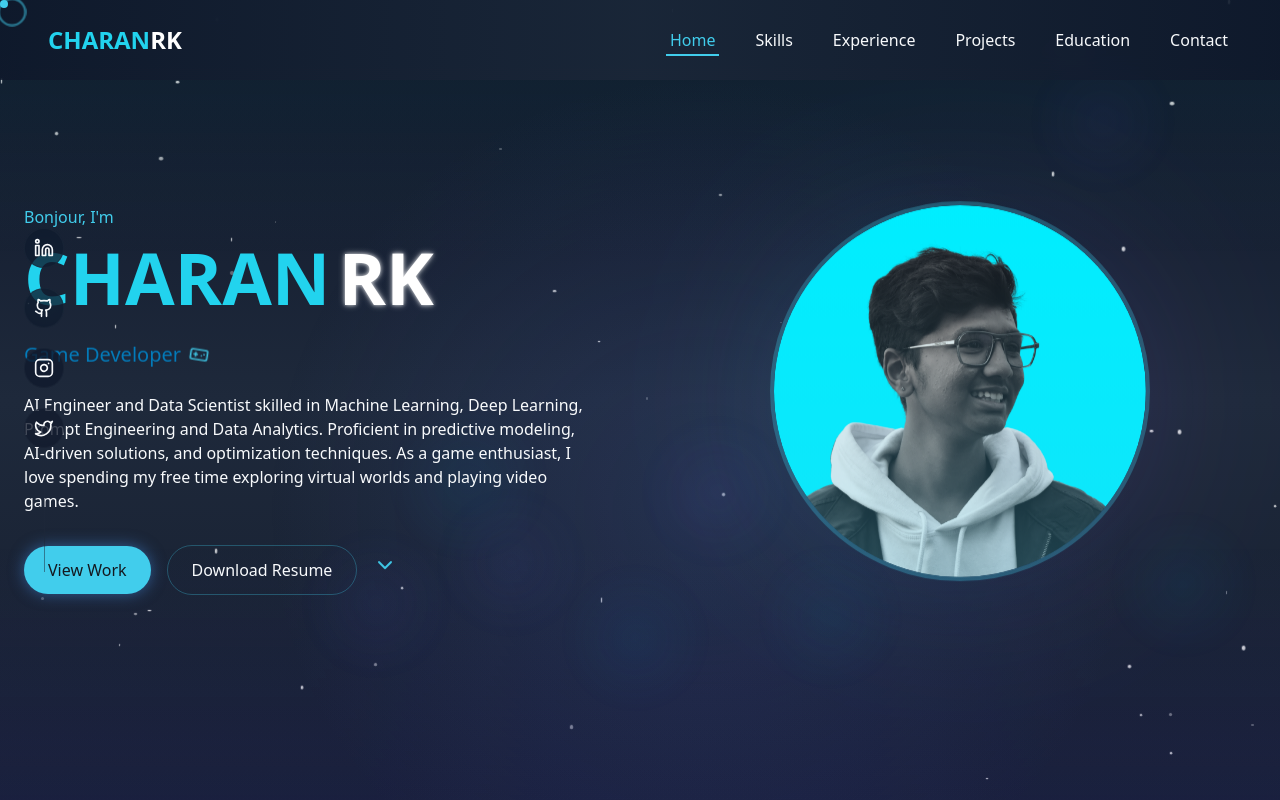
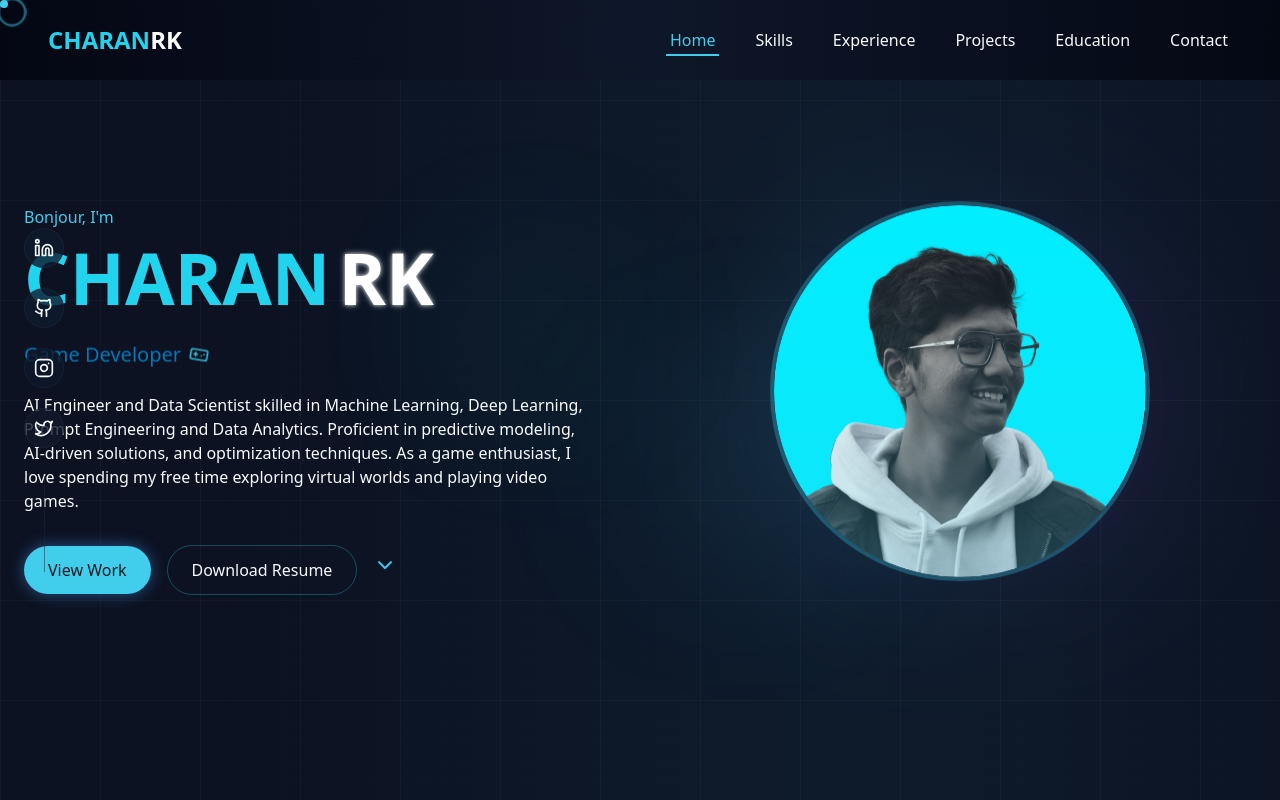
Before and after one commit to Charan051203/charan-portfolio, a React (Vite) app: page / in a window 1280 px wide. Shown: the top 800 px of the page. Built offline with nearby package versions, Linux system fonts and the light colour scheme.

Commit message:
Refactor: Home page background design
Allow for different background designs for the home page, not limited to gradients or cosmic themes.

```diff
--- a/src/components/Hero.tsx
+++ b/src/components/Hero.tsx
@@ -1,3 +1,4 @@
+
 import React, { useEffect, useState } from 'react';
 import { motion, AnimatePresence } from 'framer-motion';
 import { Gamepad, ChevronDown } from 'lucide-react';
@@ -74,81 +75,92 @@ const Hero: React.FC = () => {
   return (
     <section id="home" className="min-h-screen flex flex-col items-center justify-center relative overflow-hidden py-8 md:py-0">
       <div className="absolute inset-0 -z-10">
-        {/* New enhanced background with deep space theme */}
-        <div className="absolute inset-0 bg-gradient-to-b from-[#0f172a] via-[#1e293b] to-[#161e2f]" />
+        {/* Modern geometric background */}
+        <div className="absolute inset-0 bg-[#0c1222]" />
 
-        {/* Animated stars effect */}
-        {[...Array(50)].map((_, i) => (
+        {/* Subtle geometric shapes */}
+        <div className="absolute inset-0 opacity-10">
+          <svg width="100%" height="100%" xmlns="http://www.w3.org/2000/svg">
+            <defs>
+              <pattern id="smallGrid" width="20" height="20" patternUnits="userSpaceOnUse">
+                <path d="M 20 0 L 0 0 0 20" fill="none" stroke="rgba(255,255,255,0.3)" strokeWidth="0.5" />
+              </pattern>
+              <pattern id="grid" width="100" height="100" patternUnits="userSpaceOnUse">
+                <rect width="100" height="100" fill="url(#smallGrid)" />
+                <path d="M 100 0 L 0 0 0 100" fill="none" stroke="rgba(255,255,255,0.5)" strokeWidth="1" />
+              </pattern>
+            </defs>
+            <rect width="100%" height="100%" fill="url(#grid)" />
+          </svg>
+        </div>
+
+        {/* Accent color gradients */}
         <motion.div
-            key={i}
-            className="absolute rounded-full bg-white"
-            style={{
-              width: Math.random() * 3 + 1 + "px",
-              height: Math.random() * 3 + 1 + "px",
-              left: Math.random() * 100 + "%",
-              top: Math.random() * 100 + "%",
-              opacity: Math.random() * 0.8 + 0.2,
-            }}
+          className="absolute left-1/4 top-1/4 w-1/3 h-1/3 rounded-full opacity-20 blur-3xl"
+          style={{ background: 'radial-gradient(circle, rgba(45,212,191,0.4) 0%, rgba(45,212,191,0) 70%)' }}
           animate={{
-              opacity: [0.2, 0.8, 0.2],
             scale: [1, 1.2, 1],
+            opacity: [0.15, 0.2, 0.15],
           }}
           transition={{
-              duration: 3 + Math.random() * 5,
+            duration: 8,
+            repeat: Infinity,
+            ease: "easeInOut"
+          }}
+        />
+
+        <motion.div
+          className="absolute right-1/4 bottom-1/4 w-1/3 h-1/3 rounded-full opacity-20 blur-3xl"
+          style={{ background: 'radial-gradient(circle, rgba(56,189,248,0.4) 0%, rgba(56,189,248,0) 70%)' }}
+          animate={{
+            scale: [1, 1.2, 1],
+            opacity: [0.1, 0.2, 0.1],
+          }}
+          transition={{
+            duration: 10,
             repeat: Infinity,
             ease: "easeInOut",
-              delay: Math.random() * 5,
+            delay: 2
           }}
         />
+
+        {/* Low-poly mesh effect */}
+        <div className="absolute inset-0 opacity-5">
+          {[...Array(8)].map((_, i) => (
+            <svg
+              key={i}
+              width={`${Math.random() * 20 + 10}%`}
+              height={`${Math.random() * 20 + 10}%`}
+              viewBox="0 0 100 100"
+              style={{
+                position: 'absolute',
+                left: `${Math.random() * 100}%`,
+                top: `${Math.random() * 100}%`,
+                transform: `rotate(${Math.random() * 360}deg)`,
+              }}
+            >
+              <polygon
+                points="50,10 90,30 80,70 20,70 10,30"
+                fill="none"
+                stroke="rgba(255,255,255,0.3)"
+                strokeWidth="0.5"
+              />
+            </svg>
           ))}
+        </div>
 
-        {/* Cosmic nebula effect */}
+        {/* Subtle animated light beam */}
         <motion.div
-          className="absolute inset-0 opacity-30"
+          className="absolute inset-0 bg-gradient-to-r from-transparent via-primary/5 to-transparent w-full h-screen"
           animate={{
-            background: [
-              "radial-gradient(circle at 20% 30%, rgba(76, 29, 149, 0.6) 0%, transparent 50%)",
-              "radial-gradient(circle at 70% 60%, rgba(14, 116, 144, 0.6) 0%, transparent 50%)",
-              "radial-gradient(circle at 30% 70%, rgba(124, 58, 237, 0.6) 0%, transparent 50%)",
-              "radial-gradient(circle at 80% 20%, rgba(22, 78, 99, 0.6) 0%, transparent 50%)"
-            ]
+            x: ["-100%", "100%"],
           }}
           transition={{
-            duration: 15,
+            duration: 12,
             repeat: Infinity,
             ease: "linear"
           }}
         />
-
-        {/* Subtle aurora effect */}
-        <div className="absolute inset-x-0 bottom-0 h-64 bg-gradient-to-t from-[#4338ca]/10 to-transparent" />
-        <div className="absolute inset-x-0 top-0 h-64 bg-gradient-to-b from-[#0f766e]/10 to-transparent" />
-
-        {/* Animated cosmic dust particles */}
-        {[...Array(8)].map((_, i) => (
-          <motion.div
-            key={i + "dust"}
-            className="absolute w-32 h-32 rounded-full opacity-10"
-            style={{
-              background: i % 2 === 0
-                ? "radial-gradient(circle, rgba(99, 102, 241, 0.5) 0%, rgba(99, 102, 241, 0) 70%)"
-                : "radial-gradient(circle, rgba(14, 165, 233, 0.5) 0%, rgba(14, 165, 233, 0) 70%)",
-              left: `${Math.random() * 100}%`,
-              top: `${Math.random() * 100}%`,
-            }}
-            animate={{
-              x: [0, Math.random() * 100 - 50],
-              y: [0, Math.random() * 100 - 50],
-              opacity: [0.05, 0.15, 0.05],
-              scale: [1, 1.5, 1],
-            }}
-            transition={{
-              duration: 20 + Math.random() * 10,
-              repeat: Infinity,
-              ease: "linear"
-            }}
-          />
-        ))}
       </div>
 
       <div className="container px-4 sm:px-6 mx-auto">
--- a/src/components/Navbar.tsx
+++ b/src/components/Navbar.tsx
@@ -104,8 +104,8 @@ const Navbar: React.FC<NavbarProps> = ({ showIcons = true }) => {
         transition={{ duration: 0.3 }}
         className={`fixed top-0 w-full z-50 transition-all duration-300 ${
           scrolled ?
-            'bg-gradient-to-r from-[#0f172a]/90 via-[#1e293b]/90 to-[#0f172a]/90 backdrop-blur-xl border-b border-indigo-500/20 shadow-lg py-2 px-3 sm:py-3 sm:px-4' :
-            'bg-gradient-to-r from-[#0f172a]/70 via-[#1e293b]/70 to-[#0f172a]/70 backdrop-blur-md py-3 px-3 sm:py-6 sm:px-4'
+            'bg-gradient-to-r from-[#030712] via-[#0f172a] to-[#030712] backdrop-blur-xl border-b border-indigo-500/20 shadow-lg py-2 px-3 sm:py-3 sm:px-4' :
+            'bg-gradient-to-r from-[#030712]/90 via-[#0f172a]/90 to-[#030712]/90 backdrop-blur-md py-3 px-3 sm:py-6 sm:px-4'
         }`}
       >
         <div className="container mx-auto flex justify-between items-center">
@@ -162,7 +162,7 @@ const Navbar: React.FC<NavbarProps> = ({ showIcons = true }) => {
       <AnimatePresence>
         {isMobile && mobileMenuOpen && (
           <motion.div
-            className="fixed inset-0 bg-gradient-to-br from-[#1A1F2C]/95 to-[#2d3748]/95 backdrop-blur-lg z-40 md:hidden flex flex-col items-center justify-center"
+            className="fixed inset-0 bg-gradient-to-br from-[#0f172a]/95 to-[#030712]/95 backdrop-blur-lg z-40 md:hidden flex flex-col items-center justify-center"
             initial={{ opacity: 0, x: '-100%' }}
             animate={{ opacity: 1, x: 0 }}
             exit={{ opacity: 0, x: '100%' }}
```
Lines whose indentation alone changed are shown as unchanged.
